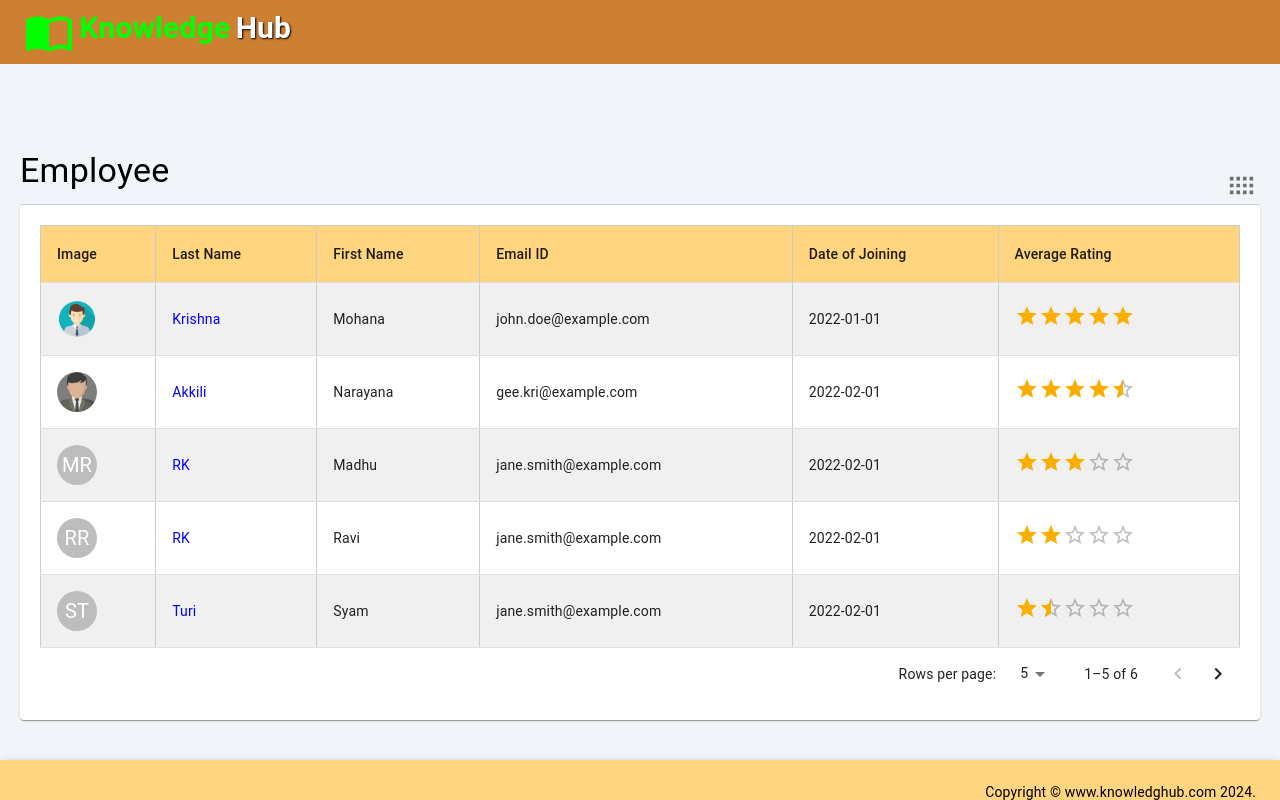
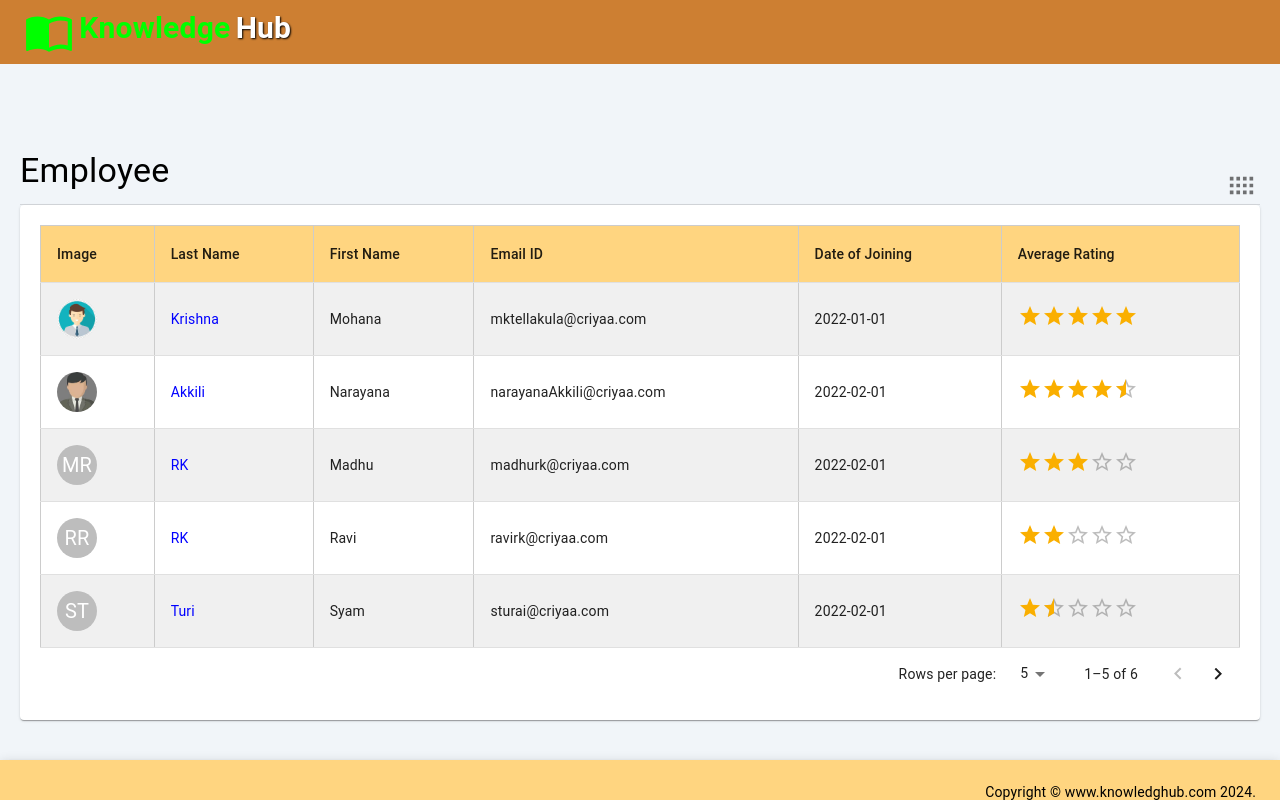
Before and after one commit to mohanakrishna143/nextJS-hub, a Next.js app: page /employee in a window 1280 px wide. Built offline with nearby package versions, Linux system fonts and the light colour scheme.

Commit message:
Added the path and employee details page update

```diff
--- a/src/app/employee/page.tsx
+++ b/src/app/employee/page.tsx
@@ -8,12 +8,12 @@ import { useRouter } from "next/navigation";
 
 // Dummy data for demonstration
 const dummyData = [
-  { id: 1, firstName: 'Mohana', lastName: 'Krishna', email: 'john.doe@example.com', dateOfJoining: '2022-01-01', imageUrl: '/01.jpg', avgRating: 5 },
-  { id: 2, firstName: 'Narayana', lastName: 'Akkili', email: 'gee.kri@example.com', dateOfJoining: '2022-02-01', imageUrl: '/02.jpg', avgRating: 4.5 },
-  { id: 3, firstName: 'Madhu', lastName: 'RK', email: 'jane.smith@example.com', dateOfJoining: '2022-02-01', imageUrl: null, avgRating: 3 },
-  { id: 4, firstName: 'Ravi', lastName: 'RK', email: 'jane.smith@example.com', dateOfJoining: '2022-02-01', imageUrl: null, avgRating: 2 },
-  { id: 5, firstName: 'Syam', lastName: 'Turi', email: 'jane.smith@example.com', dateOfJoining: '2022-02-01', imageUrl: null, avgRating: 1.5 },
-  { id: 6, firstName: 'Sharan', lastName: 'Teja', email: 'jane.smith@example.com', dateOfJoining: '2022-02-01', imageUrl: null, avgRating: 0 }
+  { id: 1, firstName: 'Mohana', lastName: 'Krishna', email: 'mktellakula@criyaa.com', dateOfJoining: '2022-01-01', imageUrl: '/01.jpg', avgRating: 5 },
+  { id: 2, firstName: 'Narayana', lastName: 'Akkili', email: 'narayanaAkkili@criyaa.com', dateOfJoining: '2022-02-01', imageUrl: '/02.jpg', avgRating: 4.5 },
+  { id: 3, firstName: 'Madhu', lastName: 'RK', email: 'madhurk@criyaa.com', dateOfJoining: '2022-02-01', imageUrl: null, avgRating: 3 },
+  { id: 4, firstName: 'Ravi', lastName: 'RK', email: 'ravirk@criyaa.com', dateOfJoining: '2022-02-01', imageUrl: null, avgRating: 2 },
+  { id: 5, firstName: 'Syam', lastName: 'Turi', email: 'sturai@criyaa.com', dateOfJoining: '2022-02-01', imageUrl: null, avgRating: 1.5 },
+  { id: 6, firstName: 'Sharan', lastName: 'Teja', email: 'steja@criyaa.com', dateOfJoining: '2022-02-01', imageUrl: null, avgRating: 0 }
   // Add more dummy data as needed
 ];
 
--- a/src/app/employeedetails/[id]/page.tsx
+++ b/src/app/employeedetails/[id]/page.tsx
@@ -1,8 +1,9 @@
 "use client";
 import React, { useEffect, useState } from "react";
 import { Typography, Avatar, Paper, Box, CircularProgress } from "@mui/material";
-import { useParams } from "next/navigation"; // Import useParams from next/navigation
+import { useParams, useRouter } from "next/navigation"; // Import useParams from next/navigation
 import KeyboardBackspaceIcon from '@mui/icons-material/KeyboardBackspace';
+import paths from "@/app/path";
 
 // Dummy data for demonstration
 interface Employee {
@@ -15,17 +16,19 @@ interface Employee {
   avgRating: number;
 }
 
-const dummyData: Employee[] = [
-  { id: 1, firstName: 'Mohana', lastName: 'Krishna', email: 'john.doe@example.com', dateOfJoining: '2022-01-01', imageUrl: '/01.jpg', avgRating: 5 },
-  { id: 2, firstName: 'Narayana', lastName: 'Akkili', email: 'gee.kri@example.com', dateOfJoining: '2022-02-01', imageUrl: '/02.jpg', avgRating: 4.5 },
-  { id: 3, firstName: 'Madhu', lastName: 'RK', email: 'jane.smith@example.com', dateOfJoining: '2022-02-01', imageUrl: null, avgRating: 3 },
-  { id: 4, firstName: 'Ravi', lastName: 'RK', email: 'jane.smith@example.com', dateOfJoining: '2022-02-01', imageUrl: null, avgRating: 2 },
-  { id: 5, firstName: 'Syam', lastName: 'Turi', email: 'jane.smith@example.com', dateOfJoining: '2022-02-01', imageUrl: null, avgRating: 1.5 },
-  { id: 6, firstName: 'Sharan', lastName: 'Teja', email: 'jane.smith@example.com', dateOfJoining: '2022-02-01', imageUrl: null, avgRating: 0 }
+// Dummy data for demonstration
+const dummyData = [
+  { id: 1, firstName: 'Mohana', lastName: 'Krishna', email: 'mktellakula@criyaa.com', dateOfJoining: '2022-01-01', imageUrl: '/01.jpg', avgRating: 5 },
+  { id: 2, firstName: 'Narayana', lastName: 'Akkili', email: 'narayanaAkkili@criyaa.com', dateOfJoining: '2022-02-01', imageUrl: '/02.jpg', avgRating: 4.5 },
+  { id: 3, firstName: 'Madhu', lastName: 'RK', email: 'madhurk@criyaa.com', dateOfJoining: '2022-02-01', imageUrl: null, avgRating: 3 },
+  { id: 4, firstName: 'Ravi', lastName: 'RK', email: 'ravirk@criyaa.com', dateOfJoining: '2022-02-01', imageUrl: null, avgRating: 2 },
+  { id: 5, firstName: 'Syam', lastName: 'Turi', email: 'sturai@criyaa.com', dateOfJoining: '2022-02-01', imageUrl: null, avgRating: 1.5 },
+  { id: 6, firstName: 'Sharan', lastName: 'Teja', email: 'steja@criyaa.com', dateOfJoining: '2022-02-01', imageUrl: null, avgRating: 0 }
   // Add more dummy data as needed
 ];
 
 function EmployeeDetails() {
+  const router = useRouter(); // Initialize useRouter
   const { id } = useParams(); // Use useParams to get the dynamic id
 
   const [employee, setEmployee] = useState<Employee | null>(null);
@@ -38,6 +41,9 @@ function EmployeeDetails() {
     }
   }, [id]);
 
+  function toEmployeeListPage(){
+    router.push(paths.homePage());
+  }
   if (!id) {
     return (
       <Box display="flex" justifyContent="center" alignItems="center" height="100vh">
@@ -60,8 +66,8 @@ function EmployeeDetails() {
     <Box display="flex" justifyContent="left" alignItems="center" height="90vh" sx={{ paddingLeft: '20px' }}>
       <Paper elevation={3} style={{ padding: '20px', maxWidth: '400px', textAlign: 'center' }}>
         <Box display="flex" alignItems="center" justifyContent="flex-start" mb={2}>
-          <KeyboardBackspaceIcon  />
-          <Typography variant="body1" style={{ marginLeft: '8px' }}>
+          <KeyboardBackspaceIcon  onClick={() => toEmployeeListPage()} sx={{cursor: "pointer"}}/>
+          <Typography variant="body1" style={{ marginLeft: '8px' }} >
             Back
           </Typography>
         </Box>
--- a/src/app/path.tsx
+++ b/src/app/path.tsx
@@ -10,6 +10,9 @@ const paths = {
     } ,
     employeeDetailsPage(){
       return '/employeedetails'
+    },
+    employeeDetailsPageById(id: any){
+      return `/employeedetails/${id}`
     }
   };
 
```
